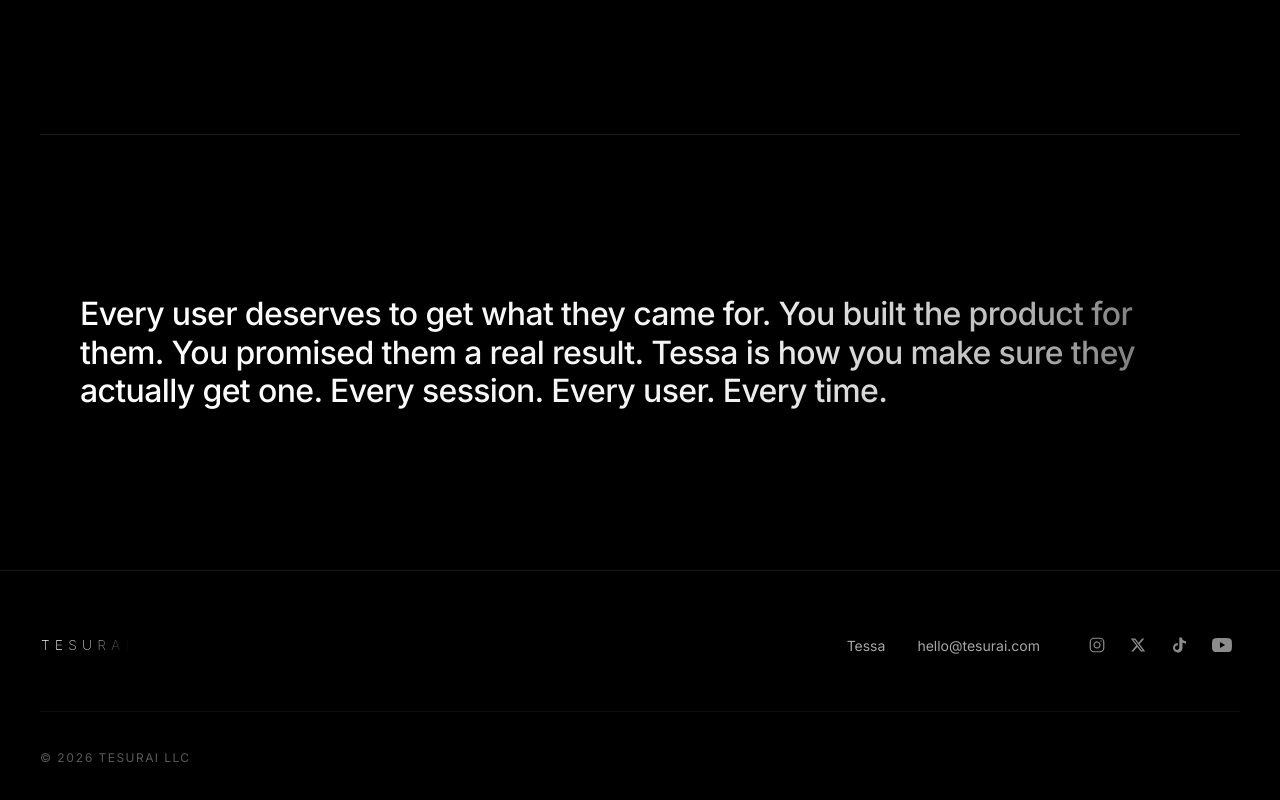
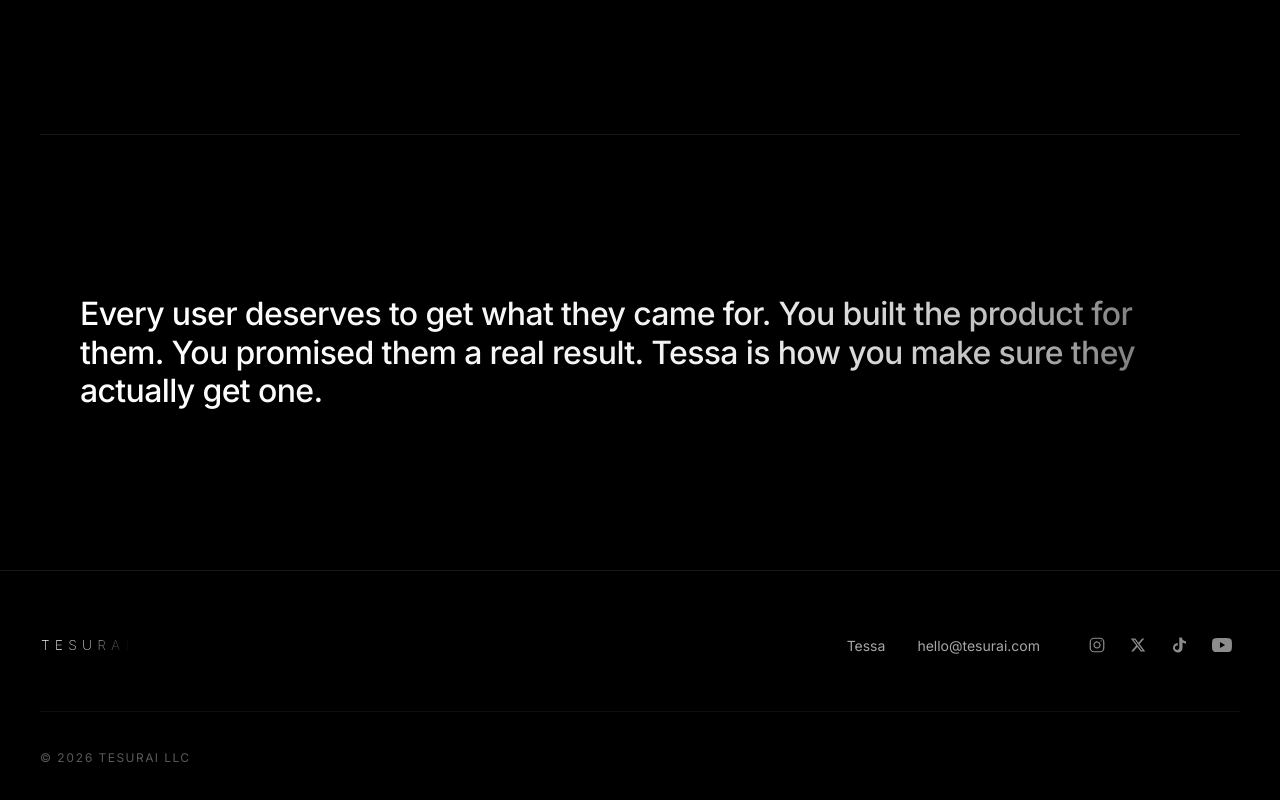
Before and after one commit to tesurai/tesurai, a Next.js app: page / in a window 1280 px wide. Shown: the part 4080-4880 px from the top of the page. Built offline with nearby package versions, Linux system fonts and the light colour scheme.

Commit message:
Remove 'Every session. Every user. Every time.' from landing page closing section

```diff
--- a/src/app/page.tsx
+++ b/src/app/page.tsx
@@ -283,8 +283,7 @@ export default async function Page({
           }}
         >
           Every user deserves to get what they came for. You built the product for them. You
-          promised them a real result. Tessa is how you make sure they actually get one. Every
-          session. Every user. Every time.
+          promised them a real result. Tessa is how you make sure they actually get one.
         </h2>
       </section>
 
```
